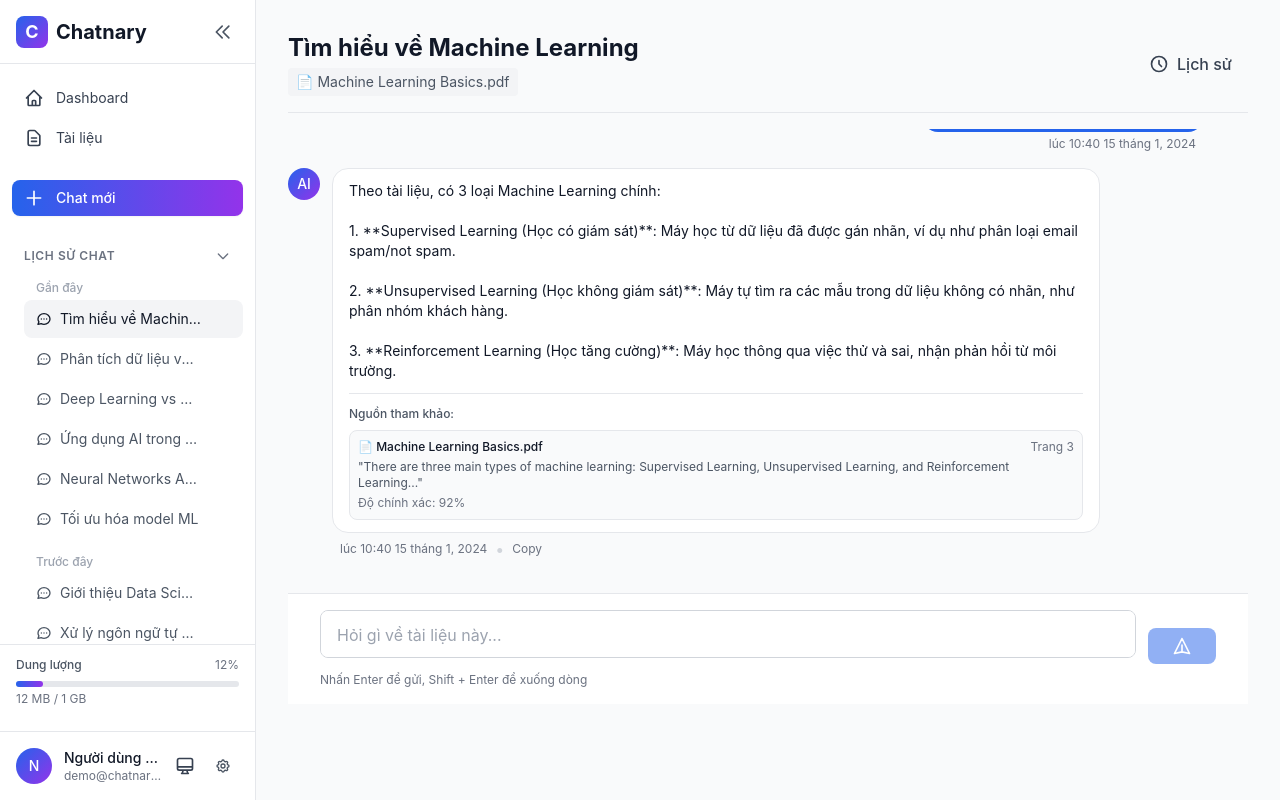
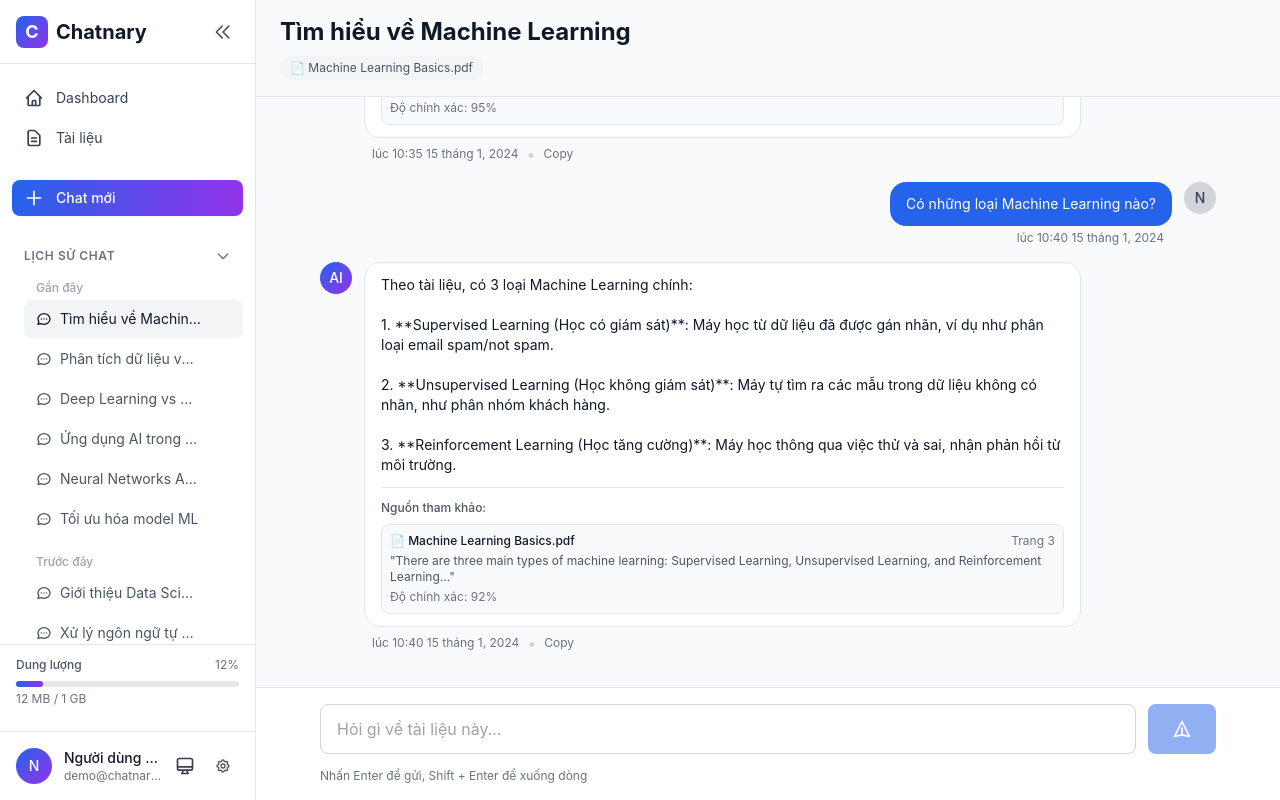
Before and after one commit to ThanhdatOris/chatnary-frontend, a Next.js app: page /chat/chat_001 in a window 1280 px wide. Built offline with nearby package versions, Linux system fonts and the light colour scheme.

Commit message:
chat_layout_update

```diff
--- a/src/app/chat/[id]/page.tsx
+++ b/src/app/chat/[id]/page.tsx
@@ -106,36 +106,29 @@ export default function ChatPage() {
 
   return (
     <MainLayout>
-      <div className="h-[calc(100vh-8rem)] flex flex-col">
+      <div className="fixed inset-0 flex flex-col" style={{ marginLeft: 'inherit', top: 0, bottom: 0 }}>
         {/* Header */}
-        <div className="border-b border-gray-200 dark:border-gray-700 pb-4 mb-4">
-          <div className="flex items-center justify-between">
+        <div className="flex-shrink-0 bg-gray-50 dark:bg-gray-950 border-b border-gray-200 dark:border-gray-700 px-6 py-4">
           <div>
             <h1 className="text-2xl font-bold text-gray-900 dark:text-gray-100">
               {chat.title}
             </h1>
-              <div className="flex items-center gap-2 mt-1">
+            <div className="flex items-center gap-2 mt-2">
               {chat.documents?.map((doc) => (
                 <span
                   key={doc.id}
-                    className="text-sm text-gray-600 dark:text-gray-400 bg-gray-100 dark:bg-gray-800 px-2 py-1 rounded"
+                  className="text-xs text-gray-600 dark:text-gray-400 bg-gray-100 dark:bg-gray-800 px-2.5 py-1 rounded-full"
                 >
                   📄 {doc.name}
                 </span>
               ))}
             </div>
           </div>
-            <Button variant="ghost" onClick={() => router.push('/history')}>
-              <svg className="w-5 h-5 mr-2" fill="none" viewBox="0 0 24 24" stroke="currentColor">
-                <path strokeLinecap="round" strokeLinejoin="round" strokeWidth={2} d="M12 8v4l3 3m6-3a9 9 0 11-18 0 9 9 0 0118 0z" />
-              </svg>
-              Lịch sử
-            </Button>
-          </div>
         </div>
 
         {/* Messages Area */}
-        <div className="flex-1 overflow-y-auto mb-4 space-y-4">
+        <div className="flex-1 overflow-y-auto px-6 py-4 bg-gray-50 dark:bg-gray-950">
+          <div className="max-w-4xl mx-auto space-y-4">
             {messages.length === 0 ? (
               <div className="text-center py-16">
                 <div className="w-16 h-16 bg-blue-100 dark:bg-blue-900/30 rounded-full flex items-center justify-center mx-auto mb-4">
@@ -170,14 +163,17 @@ export default function ChatPage() {
               </>
             )}
           </div>
+        </div>
 
         {/* Input Area */}
+        <div className="flex-shrink-0">
           <ChatInput
             onSend={handleSend}
             disabled={sending}
             placeholder="Hỏi gì về tài liệu này..."
           />
         </div>
+      </div>
     </MainLayout>
   );
 }
--- a/src/components/chat/ChatInput.tsx
+++ b/src/components/chat/ChatInput.tsx
@@ -36,9 +36,9 @@ export default function ChatInput({ onSend, disabled, placeholder = 'Nhập câu
   };
 
   return (
-    <div className="border-t border-gray-200 dark:border-gray-700 bg-white dark:bg-gray-900 p-4">
+    <div className="border-t border-gray-200 dark:border-gray-700 bg-white dark:bg-gray-900 px-6 py-4">
       <div className="max-w-4xl mx-auto">
-        <div className="flex gap-3 items-end">
+        <div className="flex gap-3 items-start">
           <div className="flex-1 relative">
             <textarea
               ref={textareaRef}
@@ -52,12 +52,13 @@ export default function ChatInput({ onSend, disabled, placeholder = 'Nhập câu
                        bg-white dark:bg-gray-800 text-gray-900 dark:text-gray-100
                        placeholder:text-gray-400 dark:placeholder:text-gray-500
                        focus:outline-none focus:ring-2 focus:ring-blue-500 focus:border-transparent
-                       disabled:opacity-50 disabled:cursor-not-allowed resize-none max-h-32 overflow-y-auto"
+                       disabled:opacity-50 disabled:cursor-not-allowed resize-none min-h-[50px] max-h-32"
+              style={{ overflowY: message.length > 100 ? 'auto' : 'hidden' }}
             />
             {message && (
               <button
                 onClick={() => setMessage('')}
-                className="absolute right-3 top-3 text-gray-400 hover:text-gray-600 dark:hover:text-gray-300"
+                className="absolute right-3 top-3.5 text-gray-400 hover:text-gray-600 dark:hover:text-gray-300 transition-colors"
               >
                 <svg className="w-5 h-5" fill="none" viewBox="0 0 24 24" stroke="currentColor">
                   <path strokeLinecap="round" strokeLinejoin="round" strokeWidth={2} d="M6 18L18 6M6 6l12 12" />
@@ -68,7 +69,7 @@ export default function ChatInput({ onSend, disabled, placeholder = 'Nhập câu
           <Button
             onClick={handleSend}
             disabled={!message.trim() || disabled}
-            className="px-6"
+            className="px-6 h-[50px] flex-shrink-0"
           >
             {disabled ? (
               <svg className="animate-spin h-5 w-5" fill="none" viewBox="0 0 24 24">
@@ -82,7 +83,7 @@ export default function ChatInput({ onSend, disabled, placeholder = 'Nhập câu
             )}
           </Button>
         </div>
-        <p className="text-xs text-gray-500 dark:text-gray-400 mt-2">
+        <p className="text-xs text-gray-500 dark:text-gray-400 mt-2 select-none">
           Nhấn Enter để gửi, Shift + Enter để xuống dòng
         </p>
       </div>
--- a/src/components/layout/MainLayout.tsx
+++ b/src/components/layout/MainLayout.tsx
@@ -1,6 +1,7 @@
 'use client';
 
 import { useSidebar } from '@/contexts/SidebarContext';
+import { usePathname } from 'next/navigation';
 import { ReactNode } from 'react';
 import Sidebar from './Sidebar';
 
@@ -10,6 +11,10 @@ interface MainLayoutProps {
 
 export default function MainLayout({ children }: MainLayoutProps) {
   const { sidebarWidth, isCollapsed } = useSidebar();
+  const pathname = usePathname();
+
+  // Chat pages use custom full-height layout
+  const isChatPage = pathname?.startsWith('/chat/');
 
   return (
     <div className="min-h-screen bg-gray-50 dark:bg-gray-950">
@@ -18,9 +23,13 @@ export default function MainLayout({ children }: MainLayoutProps) {
         style={{ marginLeft: isCollapsed ? '64px' : `${sidebarWidth}px` }}
         className="transition-[margin] duration-200"
       >
-        <div className="p-6 lg:p-8">
-          {children}
-        </div>
+        {isChatPage ? (
+          children
+        ) : (
+          <div className="p-6 lg:p-8">
+            {children}
+          </div>
+        )}
       </main>
     </div>
   );
```
Lines whose indentation alone changed are shown as unchanged.
